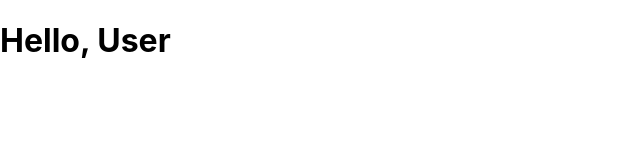
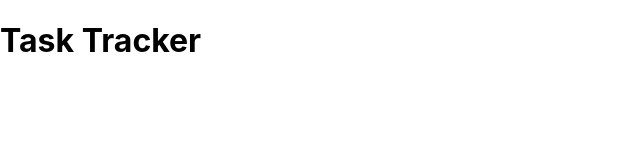
Before and after one commit to MaccKOT/reactjs-crashcourse-2021, a React (Create React App) app: page / in a window 1280 px wide. Shown: the top 160 px of the page, without its empty margins (0-640 px from the left). Built offline with nearby package versions, Linux system fonts and the light colour scheme.

Commit message:
Fist component and props

```diff
--- a/src/App.js
+++ b/src/App.js
@@ -1,10 +1,10 @@
+import Header from './components/Header';
+
 function App() {
-  const name = 'User';
-
   return (
-    <>
-      <h1>Hello, {name}</h1>
-    </>
+    <div className='container'>
+      <Header />
+    </div>
   );
 }
 
--- /dev/null
+++ b/src/components/Header.js
@@ -0,0 +1,19 @@
+import PropTypes from 'prop-types';
+
+const Header = ({ title }) => {
+  return (
+    <header>
+      <h1>{title}</h1>
+    </header>
+  );
+};
+
+Header.defaultProps = {
+  title: 'Task Tracker',
+};
+
+Header.propTypes = {
+  title: PropTypes.string.isRequired,
+};
+
+export default Header;
```
